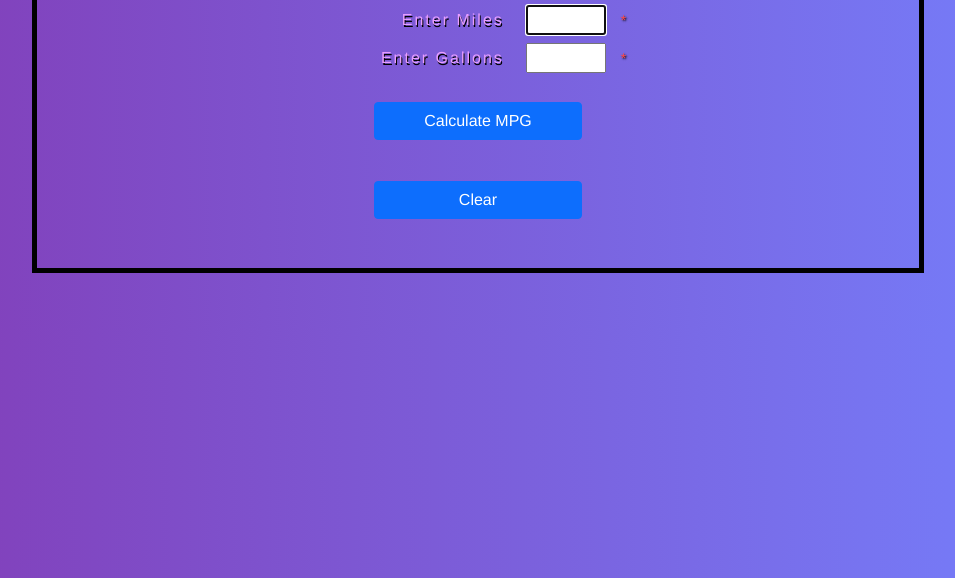
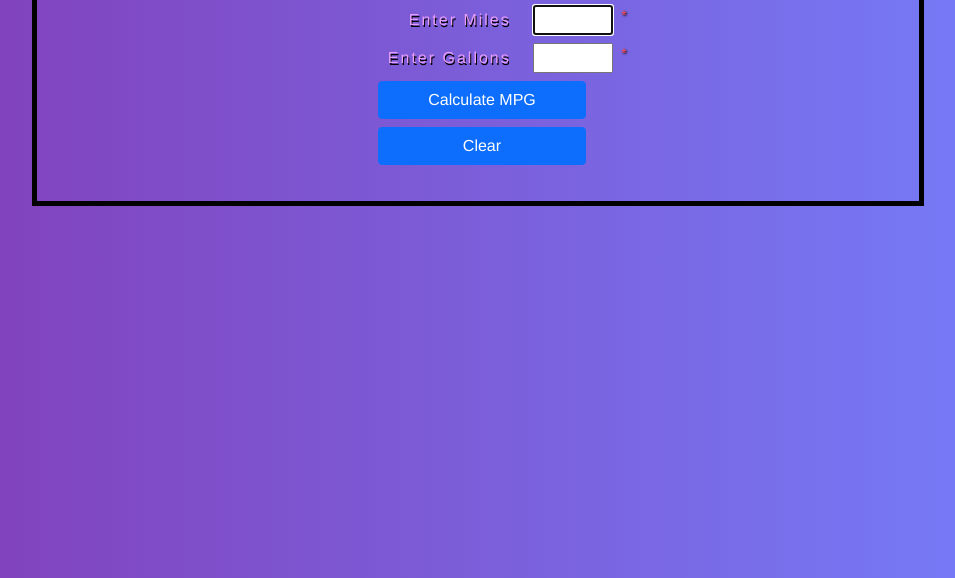
Before and after one commit to webDevAndres/practice-projects, a plain HTML site: page index.html in a window 1280 px wide. Shown: the part 222-800 px from the top of the page, without its empty margins (162-1117 px from the left). Drawn offline with nearby package versions, Linux system fonts and the light colour scheme.

Commit message:
add css position for span elements

```diff
--- a/styles.css
+++ b/styles.css
@@ -32,8 +32,11 @@ input {
     width: 5em;
     text-align: center;
 }
-
+ section {
+     position: relative;
+ }
 span {
+    position: absolute;;
     font-size: 14px;
     color: #ff4a4a;
     text-shadow: 1px 1px 2px #000000;
@@ -41,6 +44,5 @@ span {
 }
 
 .btn {
-    margin: 2.5%;
     width: 13em;
 }
```
